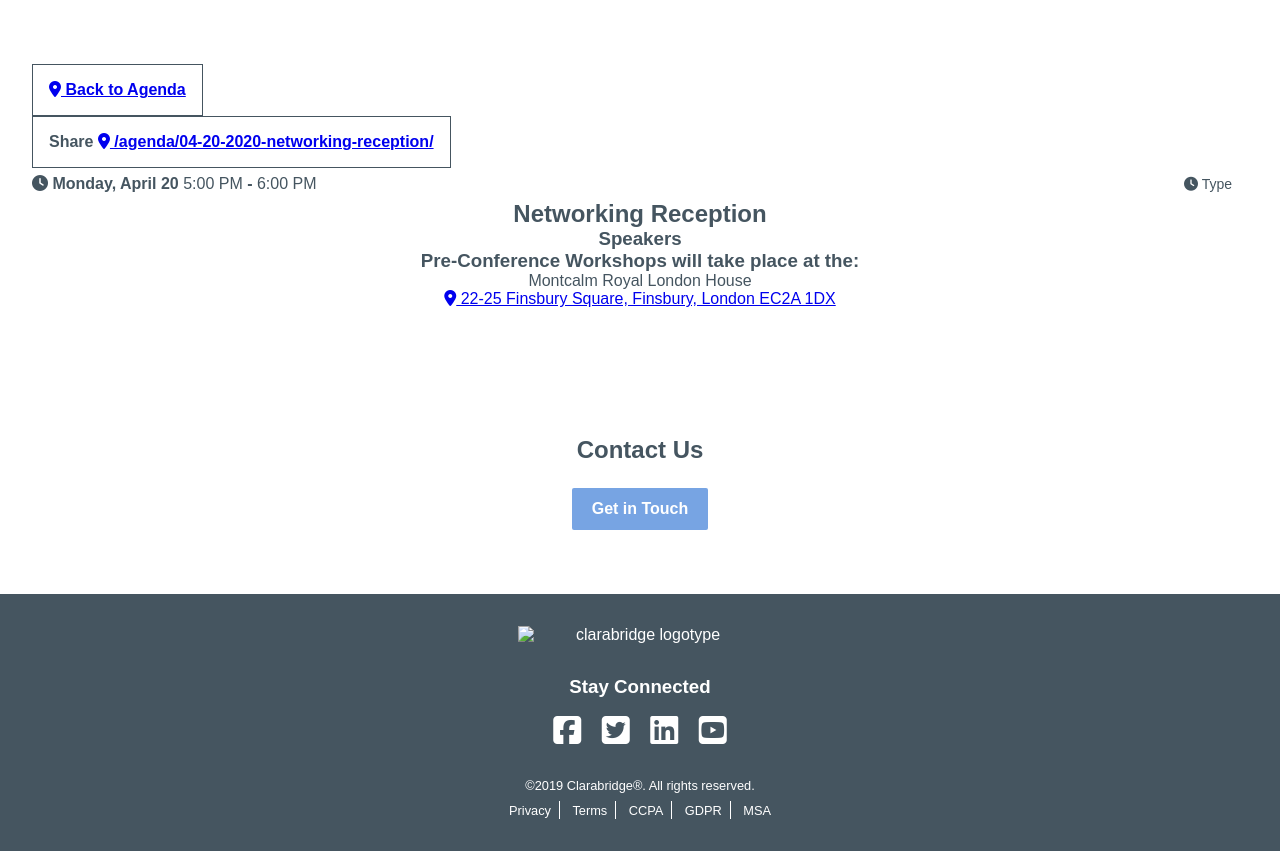
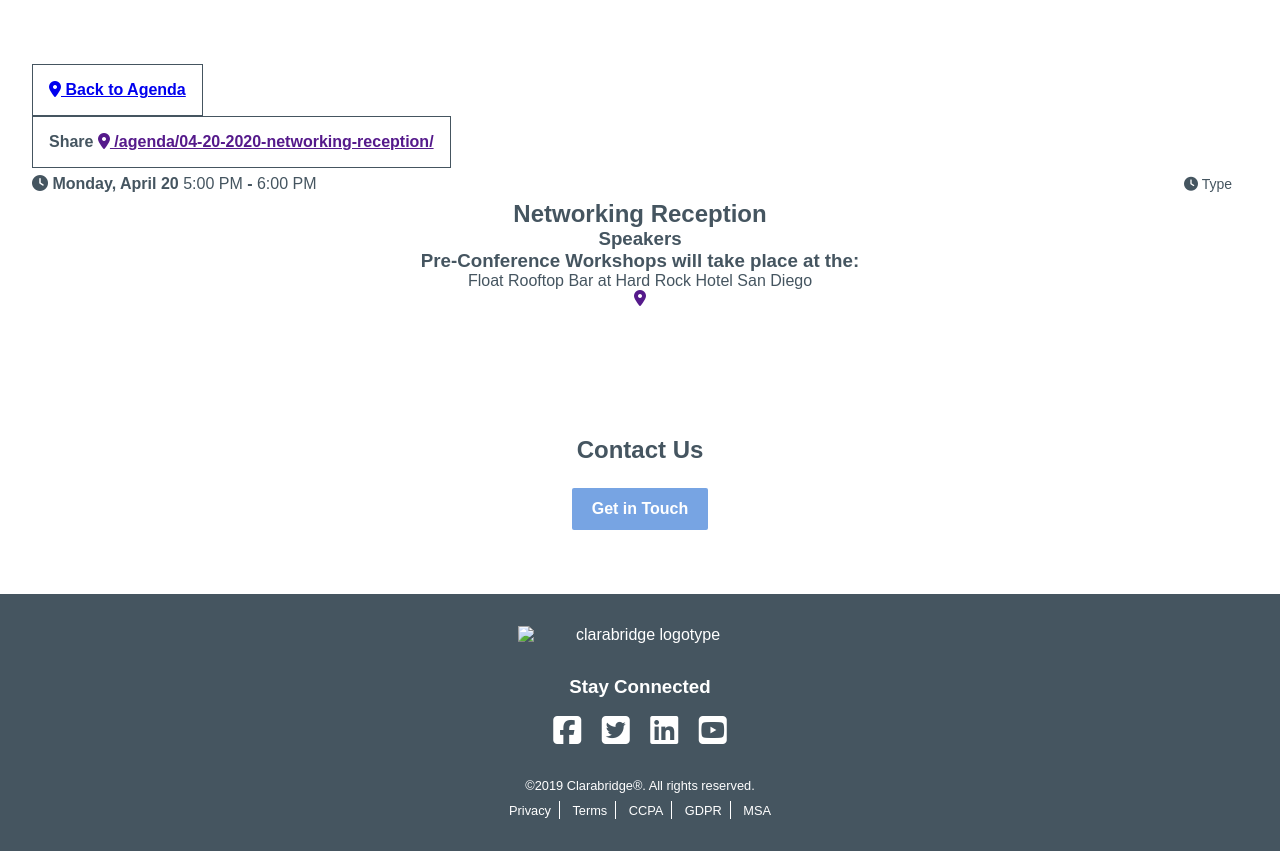
Before and after one commit to marcusrelacion/c3-marketing-site, a Jekyll site: the page built from _agenda/04-20-2020-networking-reception.md, in a window 1280 px wide and 1127 px high. Shown: the part 276-1127 px from the top of the window. Built offline with Jekyll 4.4.1, drawn with Linux system fonts in a browser that asks for light colours; nearby versions of some CDN libraries; some web fonts are replaced.

Commit message:
Updated 04 20 2020 Networking Reception

```diff
--- a/_agenda/04-20-2020-networking-reception.md
+++ b/_agenda/04-20-2020-networking-reception.md
@@ -7,9 +7,7 @@ event:
   start-time: 5:00 PM
   end-time: 6:00 PM
 venue:
-  name: Montcalm Royal London House
-  address: 22-25 Finsbury Square, Finsbury, London EC2A 1DX
-  directions: https://www.google.com/maps/dir//The+Montcalm+Royal+London+House,+22-25+Finsbury+Square,+Finsbury,+London+EC2A+1DX,+United+Kingdom/@51.5215839,-0.0878437,17z/data=!4m8!4m7!1m0!1m5!1m1!1s0x48761caef3c10087:0x2c72c14a777c22b!2m2!1d-0.085655!2d51.5215839
+  name: Float Rooftop Bar at Hard Rock Hotel San Diego
 filter-date:
   is-day-2: true
 filter-time:
```
